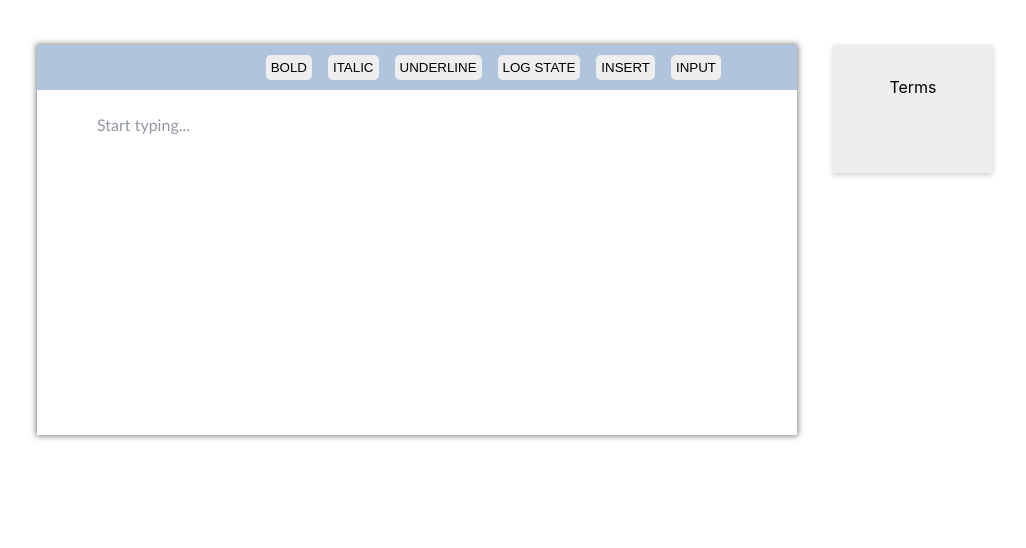
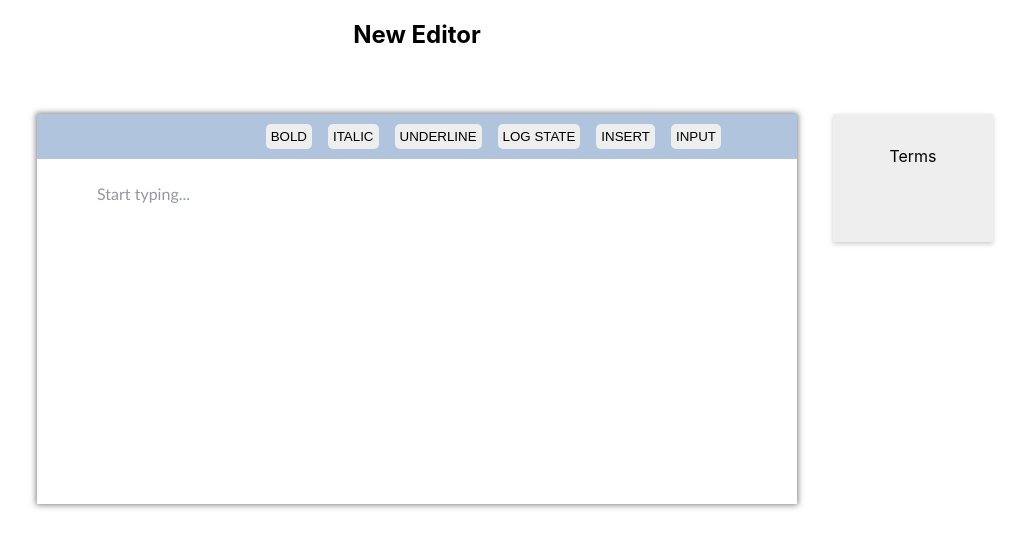
Before and after one commit to jojimw/draft-js-dnd, a React (Create React App) app: page / in a window 1280 px wide. Shown: the top 548 px of the page, without its empty margins (223-1249 px from the left). Built offline with nearby package versions, Linux system fonts and the light colour scheme.

Commit message:
checkout dev branch

```diff
--- a/src/components/Editor.js
+++ b/src/components/Editor.js
@@ -72,6 +72,7 @@ class MyEditor extends React.Component {
         })
         return (
             <React.Fragment>
+                <h2>New Editor</h2>
                 <div className='toolbar'>
                     {buttons}
                     <button key='logger' onClick={() => logState(this.state.editorState)}>LOG STATE</button>
```
